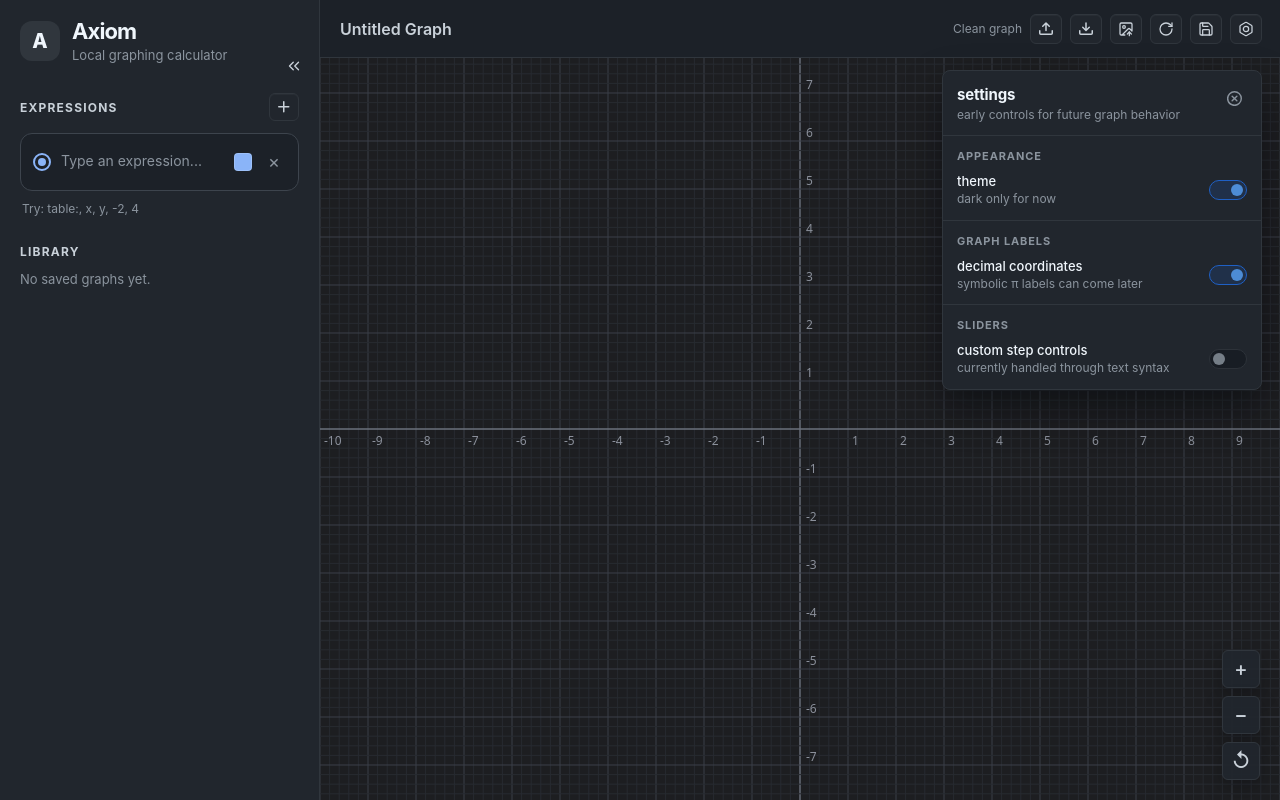
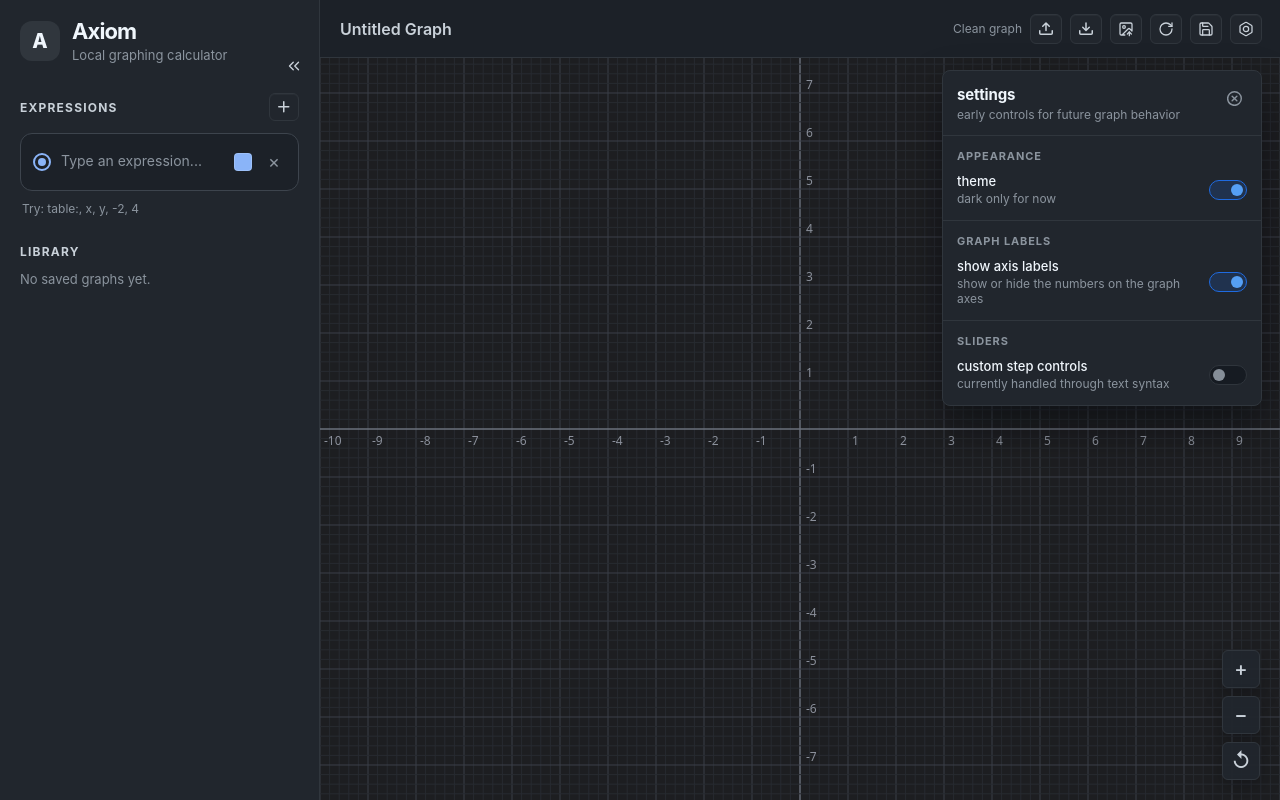
Before and after one commit to Voryalis/axiom, a React (Vite) app: page / in a window 1280 px wide. Both pictures are taken after a click on the button 1246 px from the left and 28 px from the top of the page. Built offline with nearby package versions, Linux system fonts and the light colour scheme.

Commit message:
Add axis label setting

```diff
--- a/src/App.css
+++ b/src/App.css
@@ -681,8 +681,9 @@ input {
   border: 1px solid #30363d;
   border-radius: 999px;
   background: #161b22;
-  opacity: 0.8;
+  opacity: 0.95;
   padding: 0;
+  cursor: pointer;
 }
 
 .setting-switch span {
@@ -720,3 +721,20 @@ input {
   fill: currentColor;
   stroke: none;
 }
+
+
+.setting-switch:not(:disabled):hover {
+  border-color: #8b949e;
+}
+
+.setting-switch:not(:disabled):hover span {
+  background: #c9d1d9;
+}
+
+.setting-switch-active:not(:disabled):hover {
+  border-color: #58a6ff;
+}
+
+.setting-switch-active:not(:disabled):hover span {
+  background: #79c0ff;
+}
--- a/src/App.tsx
+++ b/src/App.tsx
@@ -403,6 +403,7 @@ function App() {
   );
   const [isSidebarCollapsed, setIsSidebarCollapsed] = useState(false);
   const [isSettingsOpen, setIsSettingsOpen] = useState(false);
+  const [showAxisLabels, setShowAxisLabels] = useState(true);
 
   function resizeExpressionInput(element: HTMLTextAreaElement | null) {
     if (!element) return;
@@ -1098,14 +1099,16 @@ function App() {
 
               <div className="settings-row">
                 <div>
-                  <span>decimal coordinates</span>
-                  <small>symbolic π labels can come later</small>
+                  <span>show axis labels</span>
+                  <small>show or hide the numbers on the graph axes</small>
                 </div>
                 <button
-                  className="setting-switch setting-switch-active"
+                  className={`setting-switch ${
+                    showAxisLabels ? "setting-switch-active" : ""
+                  }`}
                   type="button"
-                  aria-pressed="true"
-                  disabled
+                  aria-pressed={showAxisLabels}
+                  onClick={() => setShowAxisLabels((current) => !current)}
                 >
                   <span />
                 </button>
@@ -1134,7 +1137,11 @@ function App() {
         ) : null}
 
         <div className="graph-stage">
-          <GraphCanvas ref={graphCanvasRef} expressions={expressions} />
+          <GraphCanvas
+            ref={graphCanvasRef}
+            expressions={expressions}
+            showAxisLabels={showAxisLabels}
+          />
 
           <div className="graph-floating-controls">
             <button
--- a/src/components/GraphCanvas.tsx
+++ b/src/components/GraphCanvas.tsx
@@ -19,6 +19,7 @@ export type GraphExpression = {
 
 type GraphCanvasProps = {
   expressions: GraphExpression[];
+  showAxisLabels: boolean;
 };
 
 export type GraphCanvasHandle = {
@@ -81,7 +82,7 @@ const ZOOM_SENSITIVITY = 0.0015;
 const POINT_HIT_RADIUS = 10;
 
 const GraphCanvas = forwardRef<GraphCanvasHandle, GraphCanvasProps>(
-  function GraphCanvas({ expressions }, ref) {
+  function GraphCanvas({ expressions, showAxisLabels }, ref) {
     const canvasRef = useRef<HTMLCanvasElement | null>(null);
     const viewportRef = useRef<Viewport>({ ...INITIAL_VIEWPORT });
     const isDraggingRef = useRef(false);
@@ -113,6 +114,7 @@ const GraphCanvas = forwardRef<GraphCanvasHandle, GraphCanvasProps>(
         rect.height,
         expressions,
         viewportRef.current,
+        showAxisLabels,
       );
 
       renderedPointsRef.current = renderedPoints;
@@ -270,6 +272,7 @@ const GraphCanvas = forwardRef<GraphCanvasHandle, GraphCanvasProps>(
           rect.height,
           expressions,
           viewportRef.current,
+          showAxisLabels,
         );
 
         renderedPointsRef.current = renderedPoints;
@@ -447,7 +450,7 @@ const GraphCanvas = forwardRef<GraphCanvasHandle, GraphCanvasProps>(
         canvas.removeEventListener("click", handleClick);
         canvas.removeEventListener("dblclick", resetViewport);
       };
-    }, [expressions]);
+    }, [expressions, showAxisLabels]);
 
     return <canvas ref={canvasRef} className="graph-canvas" />;
   },
@@ -459,6 +462,7 @@ function draw(
   height: number,
   expressions: GraphExpression[],
   viewport: Viewport,
+  showAxisLabels: boolean,
 ) {
   const renderedPoints: RenderedPoint[] = [];
   const renderedCurves: RenderedCurve[] = [];
@@ -467,7 +471,10 @@ function draw(
 
   drawBackground(ctx, width, height);
   drawGrid(ctx, width, height, viewport);
-  drawLabels(ctx, width, height, viewport);
+
+  if (showAxisLabels) {
+    drawLabels(ctx, width, height, viewport);
+  }
 
   const scope = buildEvaluationScope(expressions);
 
```
